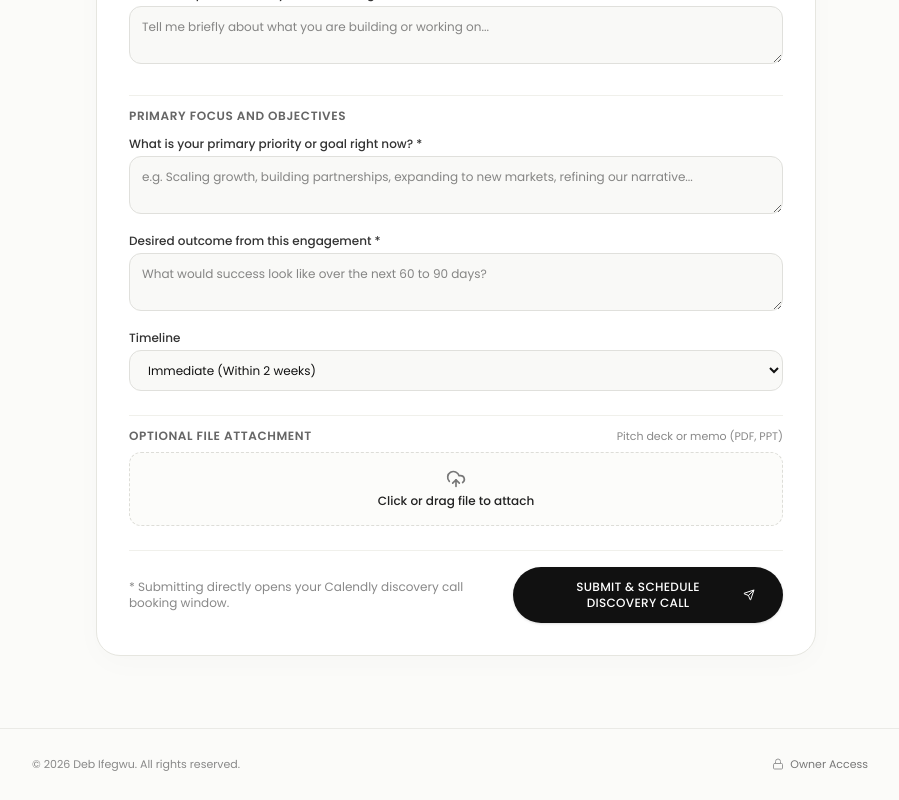
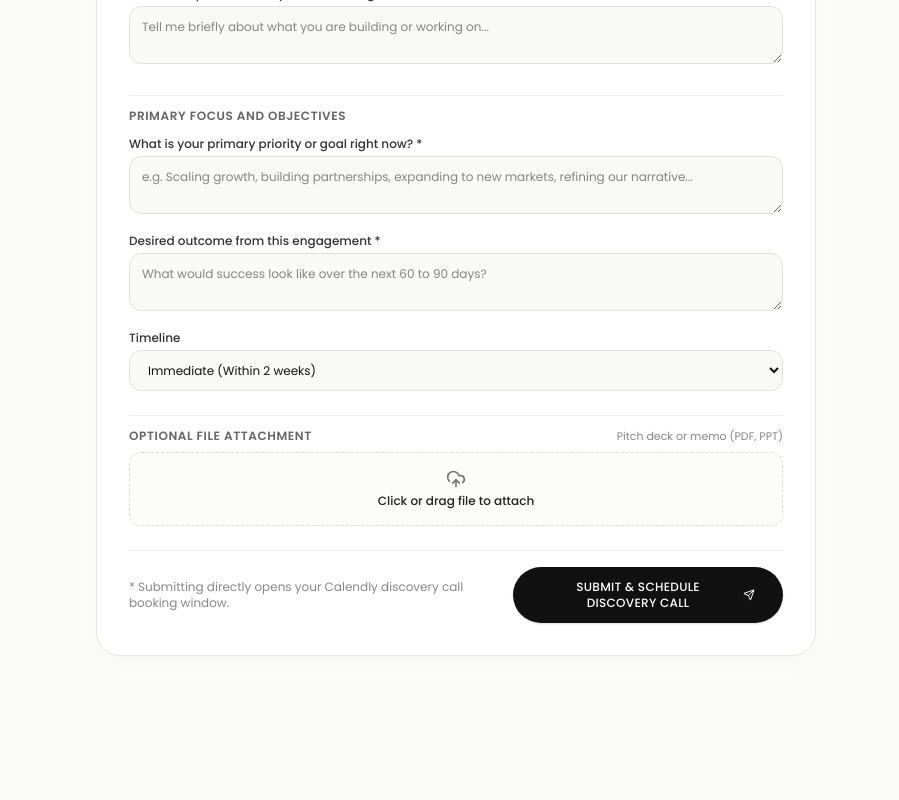
Before and after one commit to debmoonx/landing-page, a React (Vite) app: page / in a window 1280 px wide. Shown: the part 2881-3681 px from the top of the page, without its empty margins (184-1083 px from the left). After the commit the page ends 3609 px from the top, so only its background shows below. Built offline with nearby package versions, Linux system fonts and the light colour scheme.

Commit message:
Remove public owner access footer and controls

```diff
--- a/src/App.tsx
+++ b/src/App.tsx
@@ -11,7 +11,6 @@ import { About } from './components/About';
 import { FloatingLogos } from './components/FloatingLogos';
 import { BuildingSection } from './components/BuildingSection';
 import { WorkWithMeSection } from './components/WorkWithMeSection';
-import { OwnerControls } from './components/OwnerControls';
 
 export default function App() {
   useEffect(() => {
@@ -57,8 +56,6 @@ export default function App() {
           <WorkWithMeSection />
         </main>
 
-        {/* Owner Controls & Public Footer */}
-        <OwnerControls />
       </div>
     </CustomizationProvider>
   );
```
